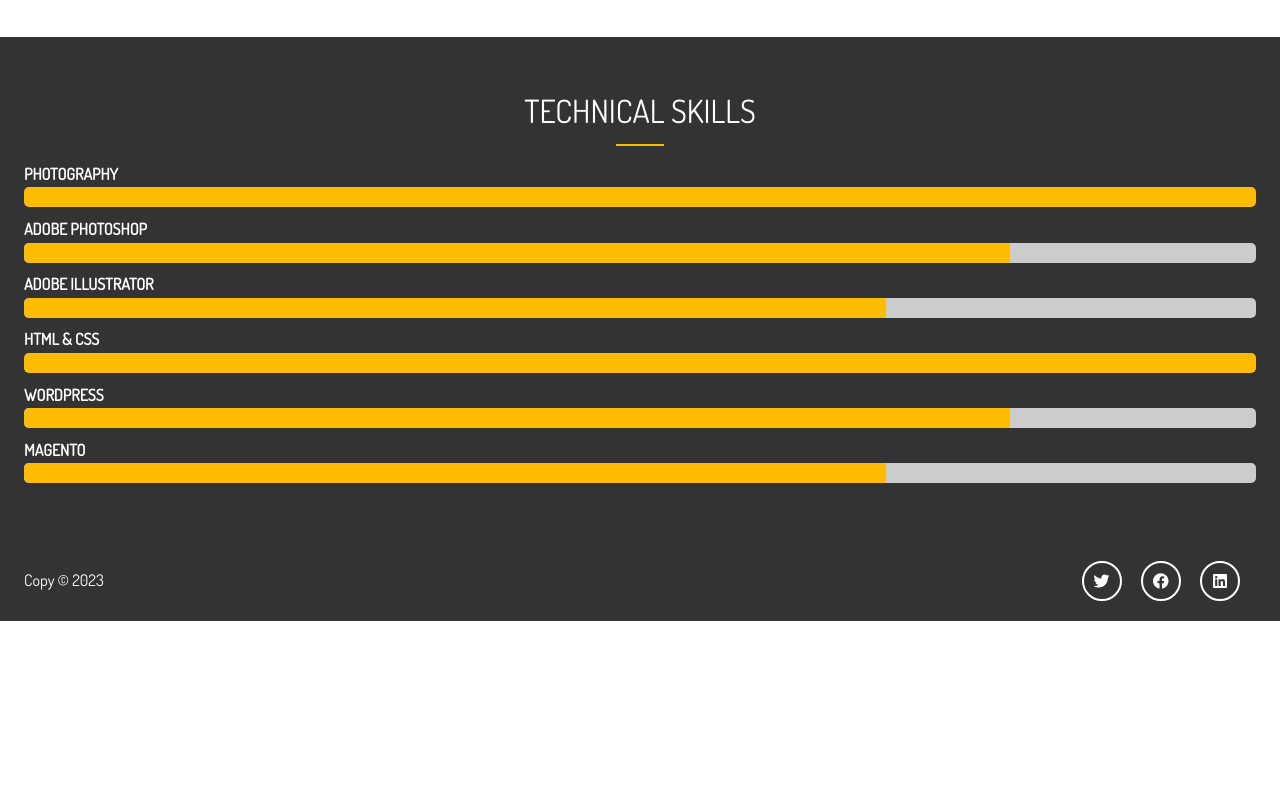
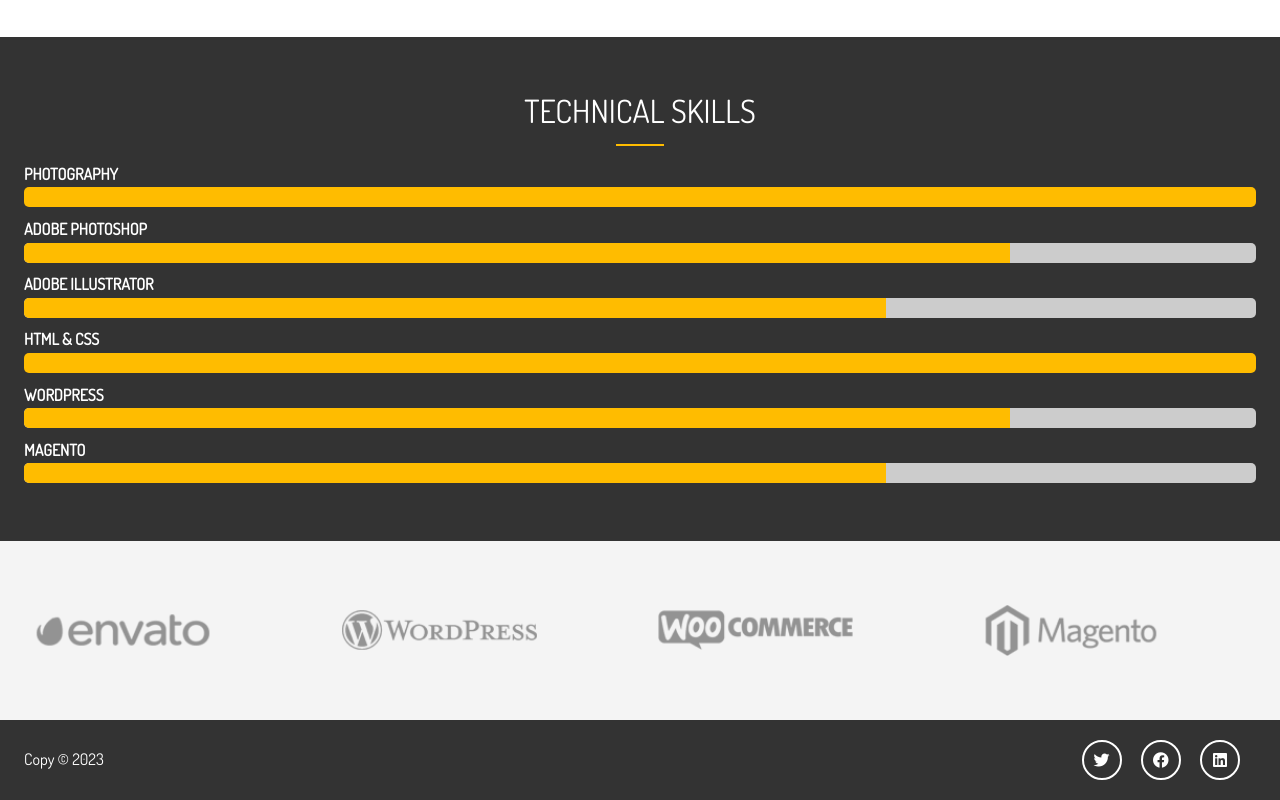
Before and after one commit to istvan-tamas/sass-portfolio, a plain HTML site: page dist/about.html in a window 1280 px wide. Shown: the part 737-1537 px from the top of the page. Before the commit the page ends 1358 px from the top, so only its background shows below. Drawn offline with Linux system fonts and the light colour scheme.

Commit message:
Added styling for section C

```diff
--- a/dist/about.html
+++ b/dist/about.html
@@ -94,6 +94,21 @@
     </section>
 
 
+    <section id="about-c" class="py-4 bg-light">
+        <div class="container">
+            <div class="about-logos">
+                <img src="img/about-logos/logo-envato.png" alt="">
+                <img src="img/about-logos/logo-wordpress.png" alt="">
+                <img src="img/about-logos/logo-woocommerce.png" alt="">
+                <img src="img/about-logos/logo-magento.png" alt="">
+
+            </div>
+
+
+        </div>
+
+    </section>
+
     <footer id="main-footer">
         <div class="footer-content container">
             <p>Copy &copy; 2023</p>
--- a/dist/css/main.css
+++ b/dist/css/main.css
@@ -257,6 +257,13 @@
     text-align: center;
     background-color: #FFBC00; }
 
+#about-c .about-logos {
+  display: grid;
+  grid-template-columns: repeat(4, 1fr);
+  grid-gap: 2rem; }
+  #about-c .about-logos img {
+    width: 70%; }
+
 #main-footer {
   background: #333;
   color: #FFF;
```
